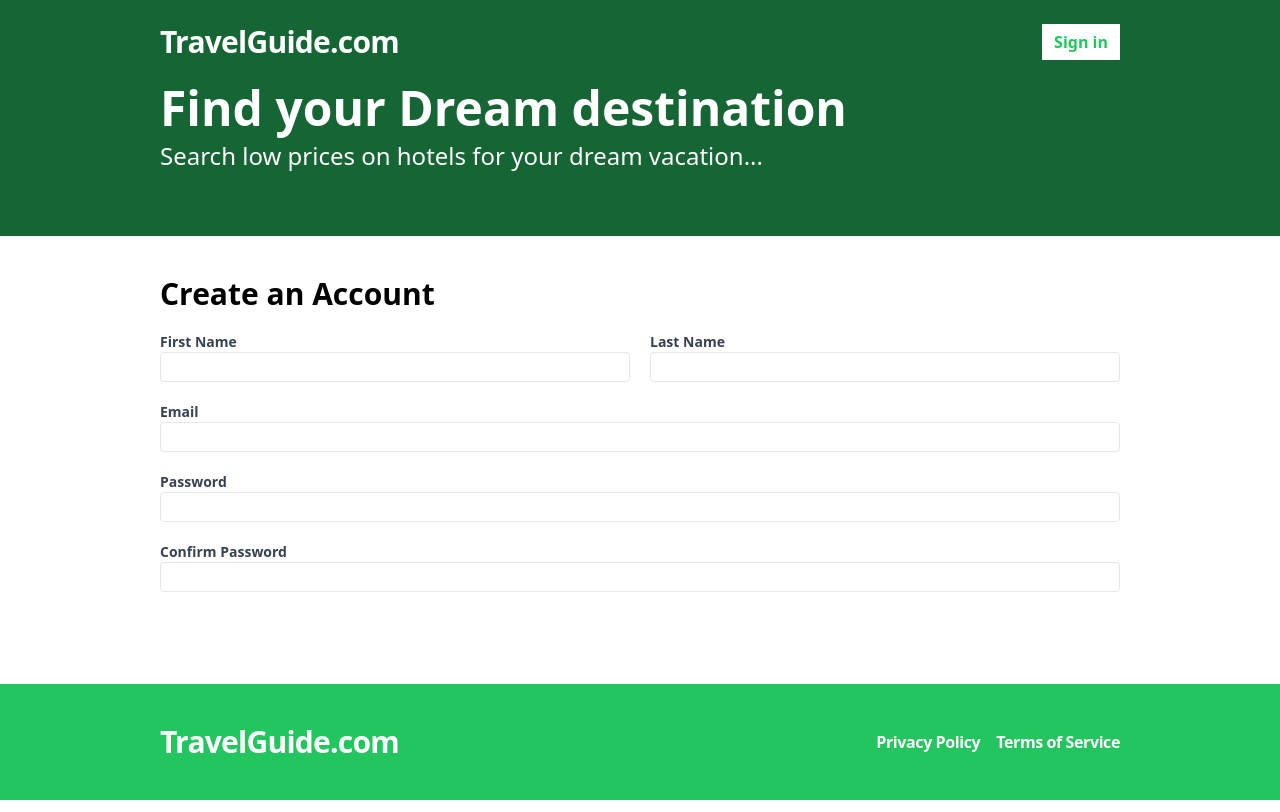
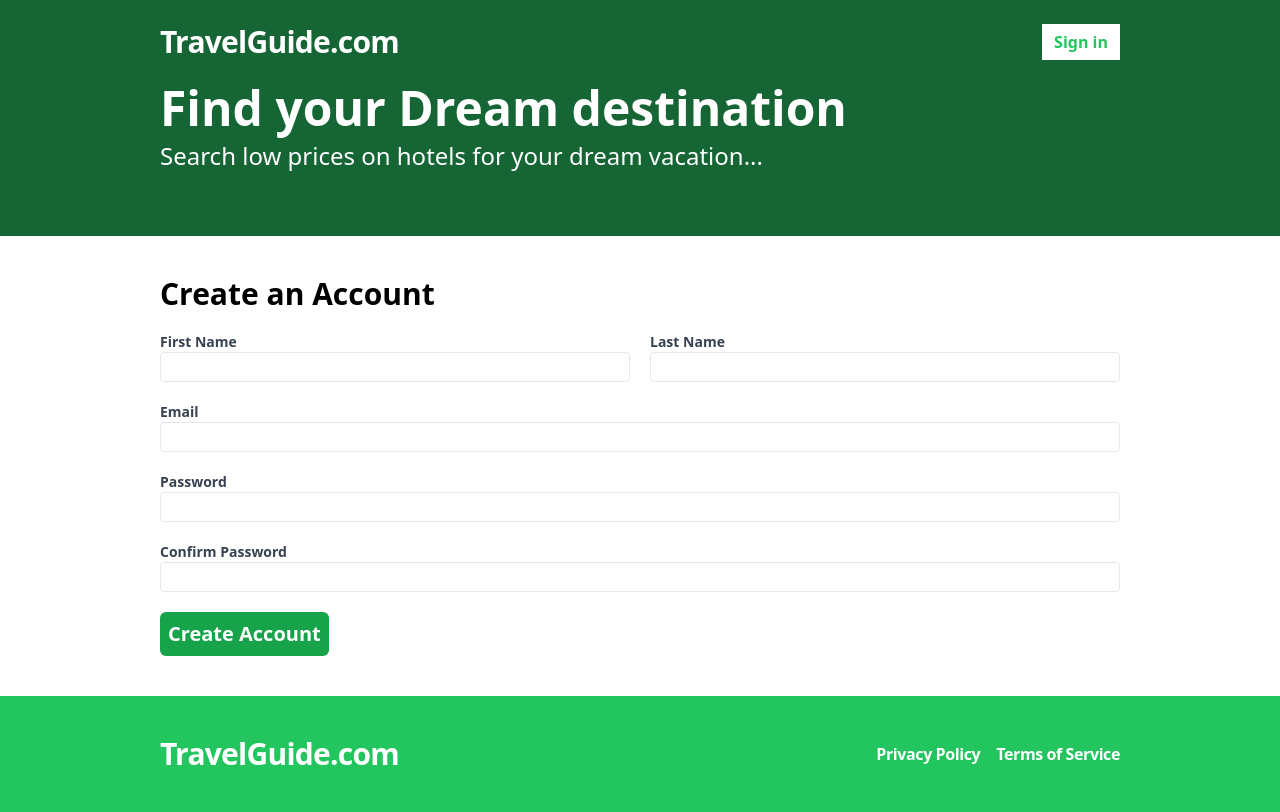
Before and after one commit to kavinduGunasekara/booking_site, a React (Vite) app in the folder frontend/: page /register in a window 1280 px wide. Built offline with nearby package versions, Linux system fonts and the light colour scheme.

Commit message:
final register frontend

```diff
--- a/frontend/src/pages/Register.tsx
+++ b/frontend/src/pages/Register.tsx
@@ -6,14 +6,24 @@ type RegisterFormData ={
     email: string,
     password: string,
     confirmPassword: string;
-}
+};
 
 const Register = () => {
 
-    const { register , watch } = useForm<RegisterFormData>();
+    const {
+        register ,
+          watch,
+         handleSubmit,
+        formState: { errors },
+    } = useForm<RegisterFormData>();
+
+    const onSubmit = handleSubmit((data) => {
+
+        console.log(data);
+    });
 
     return (
-    <form className = "flex flex-col gap-5">
+    <form className = "flex flex-col gap-5" onSubmit={onSubmit}>
 
     <h2 className="text-3xl font-bold"> Create an Account</h2>
     <div className = "flex flex-col md:flex-row gap-5">
@@ -23,6 +33,11 @@ const Register = () => {
             className="border rounded w-full py-1 px-2 font-normal"
             {...register("firstName", { required: "This field is required" })}
             ></input>
+
+            {errors.firstName && (
+                <span className="text-red-500">{errors.firstName.message}</span>
+            )}
+
         </label>
         <label className ="text-gray-700 text-sm font-bold flex-1">
             Last Name
@@ -31,6 +46,10 @@ const Register = () => {
 
             {...register("lastName", { required: "This field is required" })}
             ></input>
+              {errors.lastName && (
+                <span className="text-red-500">{errors.lastName.message}</span>
+            )}
+
         </label>
 
     </div>
@@ -42,6 +61,10 @@ const Register = () => {
 
             {...register("email", { required: "This field is required" })}
             ></input>
+            {errors.email && (
+                <span className="text-red-500">{errors.email.message}</span>
+            )}
+
         </label>
 
         <label className ="text-gray-700 text-sm font-bold flex-1">
@@ -60,6 +83,10 @@ const Register = () => {
                 },
              })}
             ></input>
+               {errors.password && (
+                <span className="text-red-500">{errors.password.message}</span>
+            )}
+
         </label>
 
         <label className ="text-gray-700 text-sm font-bold flex-1">
@@ -82,7 +109,18 @@ const Register = () => {
 
              })}
             ></input>
+              {errors.confirmPassword && (
+                <span className="text-red-500">{errors.confirmPassword.message}</span>
+            )}
+
         </label>
+        <span>
+            <button
+            type="submit"
+            className="bg-green-600 text-white p-2 font-bold hover:bg-green-500 text-xl rounded-md">
+                Create Account
+            </button>
+        </span>
     </form>
     );
 
```
Also changed, not shown: frontend/src/api-client.ts (added).
